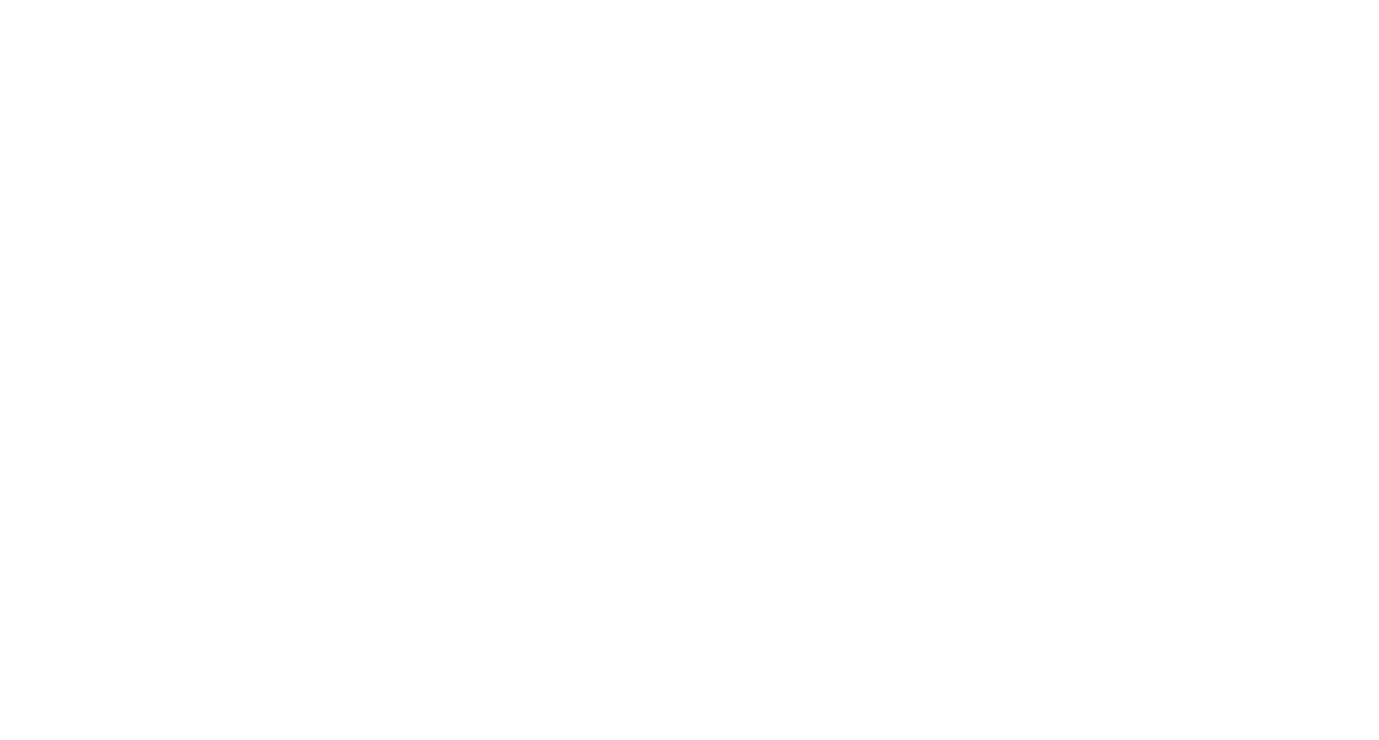
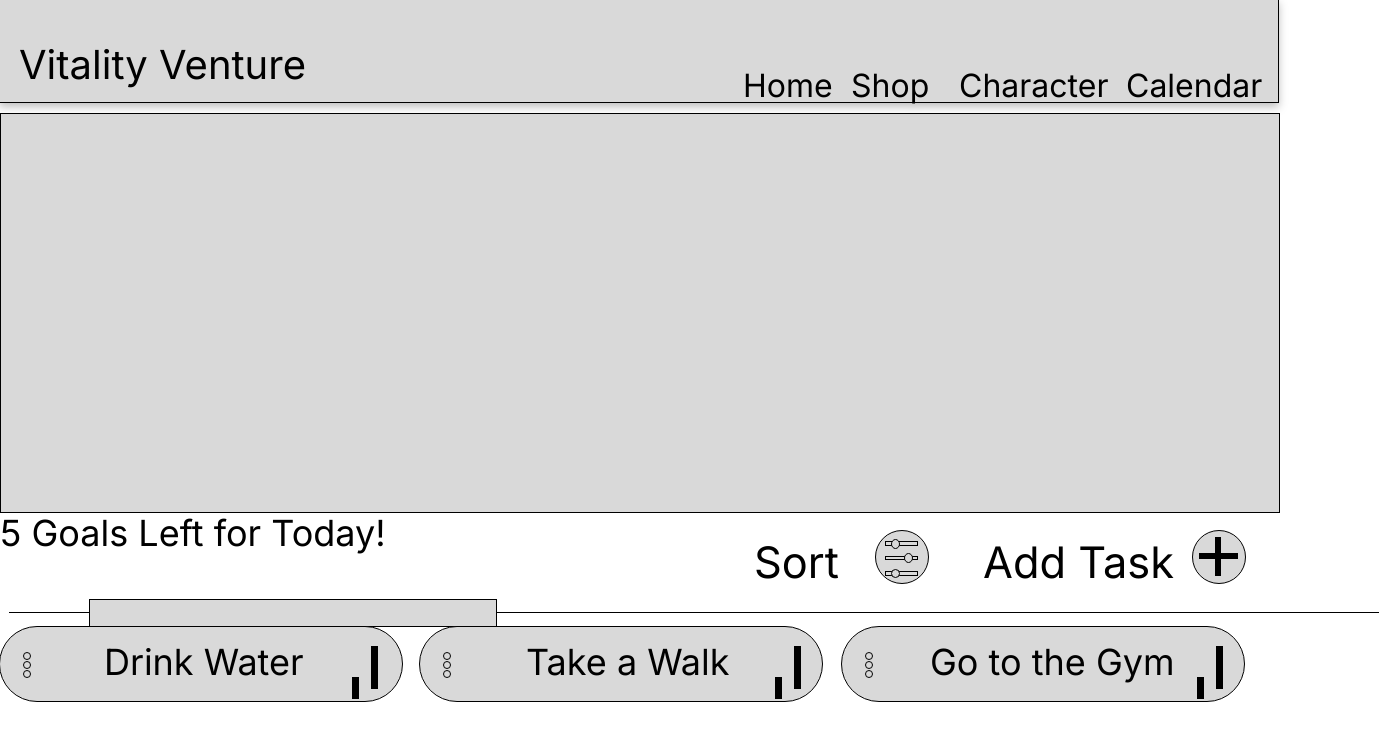
Before and after one commit to cperez1703/Vitality-Venture, a Next.js app: page / in a window 1280 px wide. Shown: the top 740 px of the page, 1379 px wide, since content can reach past the window. Built offline with nearby package versions, Linux system fonts and the light colour scheme.

Commit message:
dashboard wireframe

```diff
--- /dev/null
+++ b/app/(dashboard)/calendar/page.tsx
@@ -0,0 +1,7 @@
+export default function Home() {
+  return (
+    <div>
+        Calendar
+    </div>
+  );
+}
--- /dev/null
+++ b/app/(dashboard)/character/page.tsx
@@ -0,0 +1,7 @@
+export default function Home() {
+  return (
+    <div>
+        Character
+    </div>
+  );
+}
--- /dev/null
+++ b/app/(dashboard)/character_creation/page.tsx
@@ -0,0 +1,7 @@
+export default function Home() {
+  return (
+    <div>
+        Character Creation
+    </div>
+  );
+}
--- a/app/(dashboard)/page.tsx
+++ b/app/(dashboard)/page.tsx
@@ -2,6 +2,233 @@
 
 export default function Home() {
   return (
-    <UserButton/>
+    <>
+      <div
+        className="w-full h-[113px] relative"
+        style={{ filter: "drop-shadow(0px 4px 4px rgba(0,0,0,0.25))" }}
+      >
+        <div className="w-full h-[104px] absolute left-[-1px] top-[-1px] bg-[#d9d9d9] border border-black" />
+          <button className="w-[293px] h-[54px] absolute left-[19px] top-[35px] text-[40px] text-left text-black">
+            Vitality Venture
+          </button>
+          <button className="w-[88px] h-[54px] absolute left-[743px] top-[59px] text-[32px] text-left text-black">
+            Home
+          </button>
+          <button className="w-[88px] h-[54px] absolute left-[851px] top-[59px] text-[32px] text-left text-black">
+            Shop
+          </button>
+          <button className="w-[147px] h-[54px] absolute left-[959px] top-[59px] text-[32px] text-left text-black">
+            Character
+          </button>
+          <button className="w-[147px] h-[54px] absolute left-[1126px] top-[59px] text-[32px] text-left text-black">
+            Calendar
+          </button>
+
+          <div
+            className="absolute left-[1302px] top-[11px]"
+          >
+            <UserButton
+              appearance={{
+                elements: {
+                    avatarBox: "h-[80px] w-[80px]"
+                }
+              }}
+            />
+          </div>
+      </div>
+      <div className="w-full h-[400px] bg-[#d9d9d9] border border-black" />
+      <div className="w-[1379px] h-[114px] relative">
+        <p className="w-[px] h-[100px] absolute left-0 top-0 text-4xl text-left text-black">
+          5 Goals Left for Today!
+        </p>
+        <svg
+          width={1370}
+          height={28}
+          viewBox="0 0 1370 28"
+          fill="none"
+          xmlns="http://www.w3.org/2000/svg"
+          className="w-[1370px] h-7 absolute left-[9px] top-[86px]"
+          preserveAspectRatio="none"
+        >
+          <line y1="13.5" x2={1370} y2="13.5" stroke="black" />
+          <rect x="80.5" y="0.5" width={407} height={27} fill="#D9D9D9" stroke="black" />
+        </svg>
+        <svg
+          width={54}
+          height={54}
+          viewBox="0 0 54 54"
+          fill="none"
+          xmlns="http://www.w3.org/2000/svg"
+          className="w-[54px] h-[54px] absolute left-[1192px] top-[17px]"
+          preserveAspectRatio="none"
+        >
+          <circle cx={27} cy={27} r="26.5" fill="#D9D9D9" stroke="black" />
+          <rect x="23.5" y="7.5" width={5} height={38} fill="black" />
+          <rect x="23.5" y="7.5" width={5} height={38} fill="black" />
+          <rect x="23.5" y="7.5" width={5} height={38} fill="black" />
+          <rect x="23.5" y="7.5" width={5} height={38} stroke="black" />
+          <rect x="45.5" y="23.5" width={5} height={38} transform="rotate(90 45.5 23.5)" fill="black" />
+          <rect x="45.5" y="23.5" width={5} height={38} transform="rotate(90 45.5 23.5)" fill="black" />
+          <rect x="45.5" y="23.5" width={5} height={38} transform="rotate(90 45.5 23.5)" fill="black" />
+          <rect x="45.5" y="23.5" width={5} height={38} transform="rotate(90 45.5 23.5)" stroke="black" />
+        </svg>
+        <p className="w-[243px] h-[69px] absolute left-[957px] top-[17px] text-[43.35454559326172px] text-center text-black">
+          Add Task
+        </p>
+        <p className="w-[243px] h-[69px] absolute left-[675px] top-[17px] text-[43.35454559326172px] text-center text-black">
+          Sort{" "}
+        </p>
+        <svg
+          width={54}
+          height={54}
+          viewBox="0 0 54 54"
+          fill="none"
+          xmlns="http://www.w3.org/2000/svg"
+          className="w-[54px] h-[54px] absolute left-[875px] top-[17px]"
+          preserveAspectRatio="none"
+        >
+          <circle cx={27} cy={27} r="26.5" fill="#D9D9D9" stroke="black" />
+          <rect x="10.5" y="11.5" width={32} height={4} fill="#D9D9D9" stroke="black" />
+          <rect x="10.5" y="41.5" width={32} height={4} fill="#D9D9D9" stroke="black" />
+          <rect x="10.5" y="26.5" width={32} height={3} fill="#D9D9D9" stroke="black" />
+          <path
+            d="M37.5 28C37.5 30.5361 35.6609 32.5 33.5 32.5C31.3391 32.5 29.5 30.5361 29.5 28C29.5 25.4639 31.3391 23.5 33.5 23.5C35.6609 23.5 37.5 25.4639 37.5 28Z"
+            fill="#D9D9D9"
+            stroke="black"
+          />
+          <path
+            d="M24.5 14C24.5 16.5361 22.6609 18.5 20.5 18.5C18.3391 18.5 16.5 16.5361 16.5 14C16.5 11.4639 18.3391 9.5 20.5 9.5C22.6609 9.5 24.5 11.4639 24.5 14Z"
+            fill="#D9D9D9"
+            stroke="black"
+          />
+          <circle cx="20.5" cy="43.5" r={4} fill="#D9D9D9" stroke="black" />
+        </svg>
+      </div>
+      <div className="w-[1246px] h-[76px] relative">
+  <div className="w-[420px] h-[76px] absolute left-0 top-0">
+    <div className="w-[404px] h-[76px] absolute left-[-1px] top-[-1px] rounded-[50px] bg-[#d9d9d9] border border-black" />
+    <p className="w-[316px] h-12 absolute left-[104px] top-[15px] text-4xl text-left text-black">
+      Drink Water
+    </p>
+    <svg
+      width={8}
+      height={8}
+      viewBox="0 0 8 8"
+      fill="none"
+      xmlns="http://www.w3.org/2000/svg"
+      className="absolute left-[23px] top-[25px]"
+      preserveAspectRatio="xMidYMid meet"
+    >
+      <circle cx={4} cy={4} r="3.5" fill="#D9D9D9" stroke="black" />
+    </svg>
+    <svg
+      width={8}
+      height={8}
+      viewBox="0 0 8 8"
+      fill="none"
+      xmlns="http://www.w3.org/2000/svg"
+      className="absolute left-[23px] top-[34px]"
+      preserveAspectRatio="xMidYMid meet"
+    >
+      <circle cx={4} cy={4} r="3.5" fill="#D9D9D9" stroke="black" />
+    </svg>
+    <svg
+      width={8}
+      height={8}
+      viewBox="0 0 8 8"
+      fill="none"
+      xmlns="http://www.w3.org/2000/svg"
+      className="absolute left-[23px] top-[43px]"
+      preserveAspectRatio="xMidYMid meet"
+    >
+      <circle cx={4} cy={4} r="3.5" fill="#D9D9D9" stroke="black" />
+    </svg>
+    <div className="w-[7.38px] h-[21.55px] absolute left-[351.9px] top-[50.47px] bg-black border border-black" />
+    <div className="w-[7.38px] h-[42.97px] absolute left-[370.99px] top-[19px] bg-black border border-black" />
+  </div>
+  <div className="w-[422px] h-[76px] absolute left-[420px] top-0">
+    <div className="w-[404px] h-[76px] absolute left-[-1px] top-[-1px] rounded-[50px] bg-[#d9d9d9] border border-black" />
+    <p className="w-[316px] h-12 absolute left-[106px] top-[15px] text-4xl text-left text-black">
+      Take a Walk
+    </p>
+    <svg
+      width={8}
+      height={8}
+      viewBox="0 0 8 8"
+      fill="none"
+      xmlns="http://www.w3.org/2000/svg"
+      className="absolute left-[23px] top-[25px]"
+      preserveAspectRatio="xMidYMid meet"
+    >
+      <circle cx={4} cy={4} r="3.5" fill="#D9D9D9" stroke="black" />
+    </svg>
+    <svg
+      width={8}
+      height={8}
+      viewBox="0 0 8 8"
+      fill="none"
+      xmlns="http://www.w3.org/2000/svg"
+      className="absolute left-[23px] top-[34px]"
+      preserveAspectRatio="xMidYMid meet"
+    >
+      <circle cx={4} cy={4} r="3.5" fill="#D9D9D9" stroke="black" />
+    </svg>
+    <svg
+      width={8}
+      height={8}
+      viewBox="0 0 8 8"
+      fill="none"
+      xmlns="http://www.w3.org/2000/svg"
+      className="absolute left-[23px] top-[43px]"
+      preserveAspectRatio="xMidYMid meet"
+    >
+      <circle cx={4} cy={4} r="3.5" fill="#D9D9D9" stroke="black" />
+    </svg>
+    <div className="w-[7.38px] h-[21.55px] absolute left-[354.9px] top-[50.47px] bg-black border border-black" />
+    <div className="w-[7.38px] h-[42.97px] absolute left-[373.99px] top-[19px] bg-black border border-black" />
+  </div>
+  <div className="w-[404px] h-[76px] absolute left-[842px] top-0">
+      <div className="w-[404px] h-[76px] absolute left-[-1px] top-[-1px] rounded-[50px] bg-[#d9d9d9] border border-black" />
+      <p className="w-[316px] h-12 absolute left-[88px] top-[15px] text-4xl text-left text-black">
+        Go to the Gym
+      </p>
+      <svg
+        width={8}
+        height={8}
+        viewBox="0 0 8 8"
+        fill="none"
+        xmlns="http://www.w3.org/2000/svg"
+        className="absolute left-[23px] top-[25px]"
+        preserveAspectRatio="xMidYMid meet"
+      >
+        <circle cx={4} cy={4} r="3.5" fill="#D9D9D9" stroke="black" />
+      </svg>
+      <svg
+        width={8}
+        height={8}
+        viewBox="0 0 8 8"
+        fill="none"
+        xmlns="http://www.w3.org/2000/svg"
+        className="absolute left-[23px] top-[34px]"
+        preserveAspectRatio="xMidYMid meet"
+      >
+        <circle cx={4} cy={4} r="3.5" fill="#D9D9D9" stroke="black" />
+      </svg>
+      <svg
+        width={8}
+        height={8}
+        viewBox="0 0 8 8"
+        fill="none"
+        xmlns="http://www.w3.org/2000/svg"
+        className="absolute left-[23px] top-[43px]"
+        preserveAspectRatio="xMidYMid meet"
+      >
+        <circle cx={4} cy={4} r="3.5" fill="#D9D9D9" stroke="black" />
+      </svg>
+      <div className="w-[7.38px] h-[21.55px] absolute left-[354.9px] top-[50.47px] bg-black border border-black" />
+      <div className="w-[7.38px] h-[42.97px] absolute left-[373.99px] top-[19px] bg-black border border-black" />
+    </div>
+  </div>
+    </>
   );
 }
--- /dev/null
+++ b/app/(dashboard)/shop/page.tsx
@@ -0,0 +1,7 @@
+export default function Home() {
+  return (
+    <div>
+        Shop Page
+    </div>
+  );
+}
```
